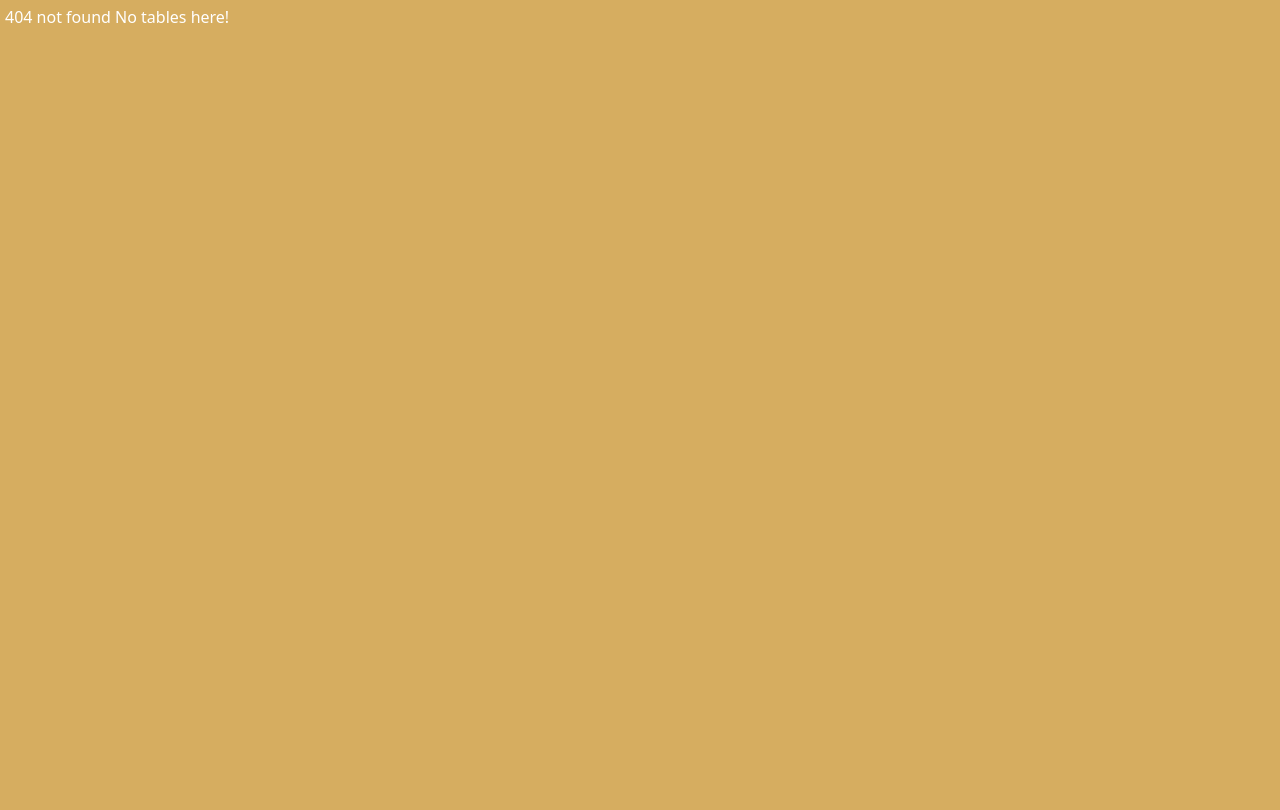
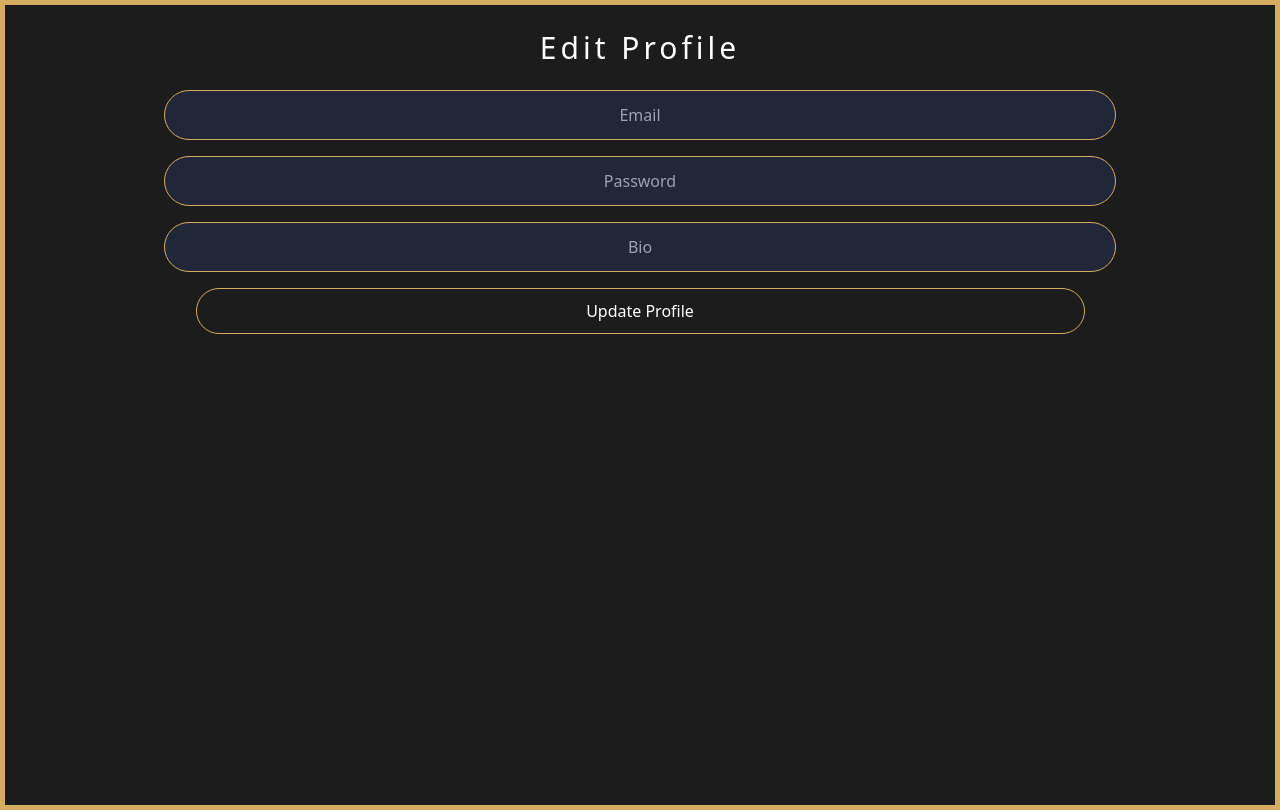
Before and after one commit to adamtwright7/capstone-frontend, a React (Vite) app: page /EditProfile in a window 1280 px wide. Before the commit this address had no page. Built offline with nearby package versions, Linux system fonts and the light colour scheme.

Commit message:
edit profile stuff done
done with it

```diff
--- a/src/App.jsx
+++ b/src/App.jsx
@@ -7,12 +7,14 @@ import { Scenes } from "./Pages/Components/Scenes";
 import CreateRoom from "./Pages/CreateRoom";
 import { CreateScene } from "./Pages/Components/CreateScene";
 import ErrorPage from "./Pages/ErrorPage";
+import { EditProfile } from "./Pages/Components/EditProfile";
 
 import { Route, Routes } from "react-router-dom";
 
 function App() {
   return (
     <Routes>
+      <Route path="/EditProfile" element={<EditProfile />} />
       <Route path="/" element={<HomePage />} />
       <Route path="/create" element={<CreateScene />} />
       <Route path="/scene" element={<Scenes />} />
--- /dev/null
+++ b/src/Pages/Components/EditProfile.css
@@ -0,0 +1,25 @@
+.mainEdit {
+  width: 100%;
+  height: 100vh;
+  align-items: center;
+  text-align: center;
+  background-color: #1c1c1d;
+}
+
+.editHeader {
+  font-size: 30px;
+  padding: 20px;
+  letter-spacing: 4px;
+}
+.editInputs > input {
+  margin-bottom: 1rem;
+}
+.updateButton {
+  display: flex;
+  justify-content: center;
+  margin: auto;
+  border: 1px solid #d6ad60;
+  width: 70%;
+  padding: 10px;
+  border-radius: 40px 40px 40px 40px;
+}
--- /dev/null
+++ b/src/Pages/Components/EditProfile.jsx
@@ -0,0 +1,20 @@
+import React from "react";
+import "./EditProfile.css";
+
+export const EditProfile = () => {
+  return (
+    <div className="mainEdit">
+      <div className="editHeader">
+        <h2>Edit Profile</h2>
+      </div>
+      <div className="editInputs">
+        <input type="text" placeholder="Email" />
+        <input type="text" placeholder="Password" />
+        <input type="text" id="bio" placeholder="Bio" />
+      </div>
+      <div className="updateButton">
+        <button>Update Profile</button>
+      </div>
+    </div>
+  );
+};
--- a/src/Pages/Components/FunctionButtons.jsx
+++ b/src/Pages/Components/FunctionButtons.jsx
@@ -10,15 +10,22 @@ export const FunctionButtons = () => {
   const [showScenePopup, setshowScenePopup] = useState(false);
 
   return (
+    <>
+      <div className="popUpMain">{showScenePopup && <Scenes />}</div>
       <div className="functionMain">
-      {showScenePopup && <Scenes />}
         <div className="arrowImage">
           <p>
             <BsFillArrowDownCircleFill />
           </p>
         </div>
         <div className="bottomSection">
-        <button onClick={() => setshowScenePopup((showScenePopup) => {return !showScenePopup})}>
+          <button
+            onClick={() =>
+              setshowScenePopup((showScenePopup) => {
+                return !showScenePopup;
+              })
+            }
+          >
             <MdLandscape />
           </button>
           <button>
@@ -26,5 +33,6 @@ export const FunctionButtons = () => {
           </button>
         </div>
       </div>
+    </>
   );
 };
--- a/src/Pages/Components/functionButtons.css
+++ b/src/Pages/Components/functionButtons.css
@@ -1,5 +1,6 @@
 .functionMain {
   position: absolute;
+  z-index: 10;
   height: 40%;
   right: 10px;
   display: flex;
```
Lines whose indentation alone changed are shown as unchanged.
